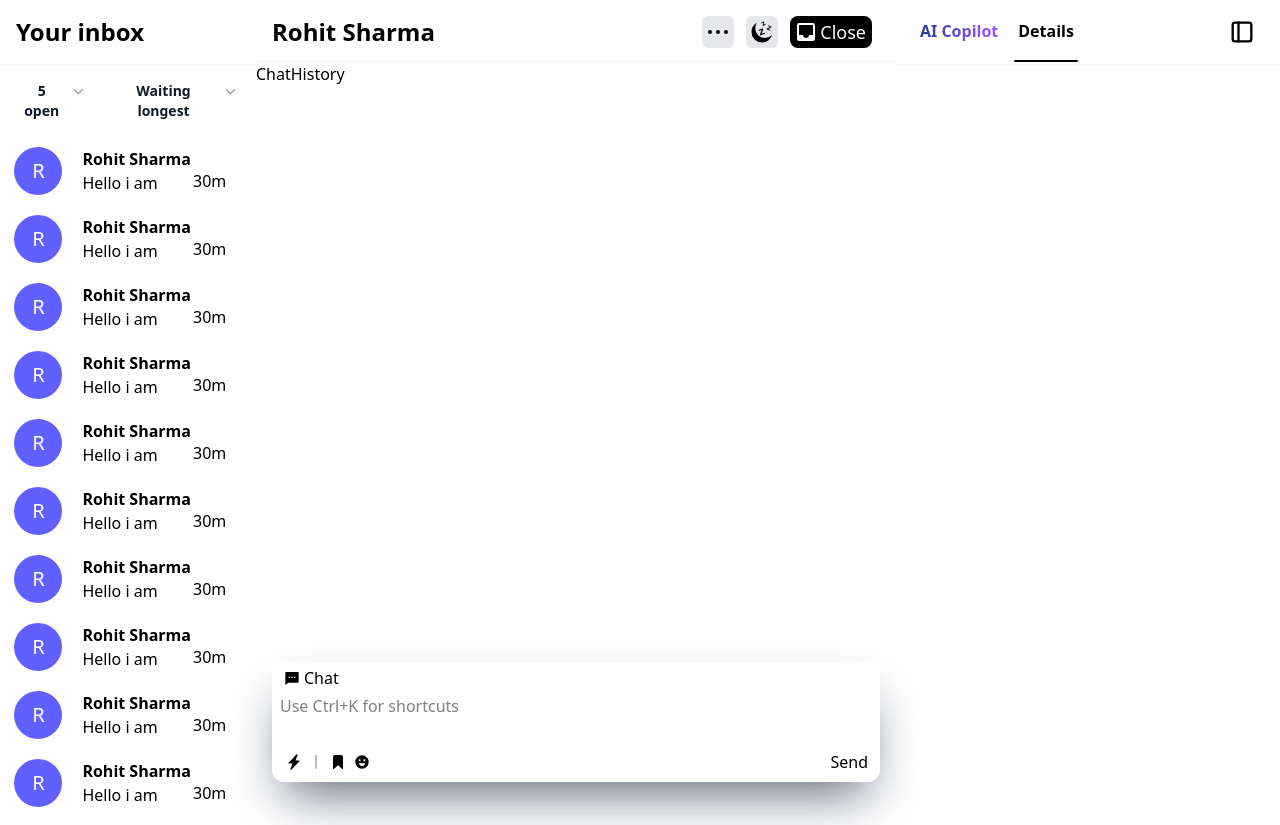
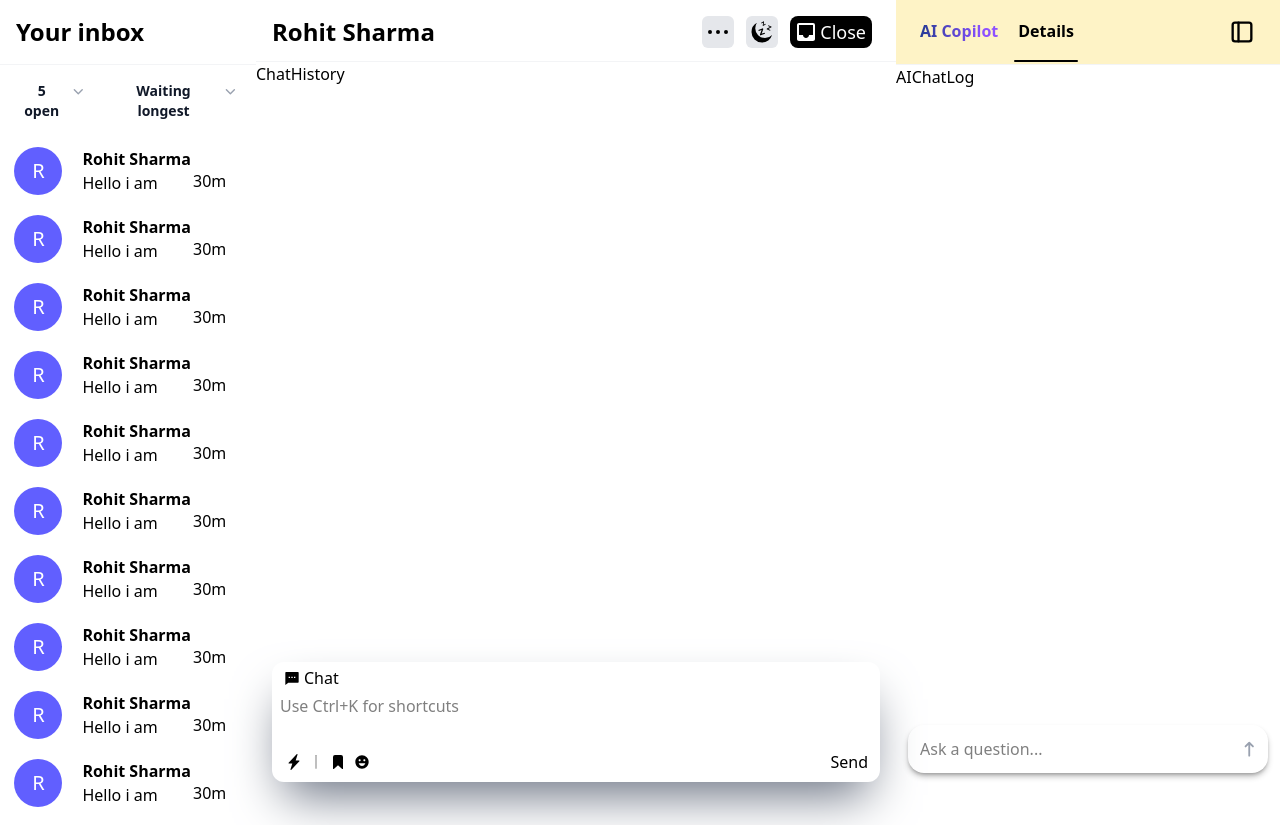
Before and after one commit to VaricelaZoster/Intercom, a React (Vite) app in the folder intercom/: page / in a window 1280 px wide. Built offline with nearby package versions, Linux system fonts and the light colour scheme.

Commit message:
Created AI chat and README

```diff
--- a/intercom/src/AIChatComponents/AIChatHeader.jsx
+++ b/intercom/src/AIChatComponents/AIChatHeader.jsx
@@ -15,7 +15,7 @@ const AIChatHeader = () => {
   ]
 
   return (
-    <div className={`flex justify-between overflow-x-hidden flex-auto gap-3 border-b-1 border-gray-100 pl-3 `}>
+    <div className={`flex justify-between overflow-x-hidden flex-auto gap-3 border-b-1 border-gray-100 pl-3 bg-amber-100 min-w-[100px]`}>
       <div className='flex flex-auto gap-3 pl-2 items-center'>
         <div
         className={`relative flex items-center bg-amber-300 font-semibold cursor-pointer h-16 px-1 bg-gradient-to-r from-blue-900 to-violet-500 to-80% bg-clip-text text-transparent border-b-2 border-transparent after:content-[''] after:absolute after:left-0 after:bottom-0 after:w-full after:h-0.5 after:rounded after:pointer-events-none ${selected ? 'after:bg-gradient-to-r after:from-blue-800 after:to-violet-500 after:h-0.5' : 'after:bg-transparent'}`}
--- /dev/null
+++ b/intercom/src/AIChatComponents/AIChatMain.jsx
@@ -0,0 +1,22 @@
+import React from 'react'
+import { HiArrowNarrowUp } from "react-icons/hi";
+
+const AIChatMain = () => {
+  return (
+    <div className='flex flex-col h-[calc(100vh-5rem)] justify-between'>
+        <div className='flex'>
+            AIChatLog
+        </div>
+        <div className='flex flex-row p-3'>
+            <div className='flex flex-auto items-center justify-between shadow-md/30 rounded-2xl'>
+                <textarea placeholder='Ask a question...' rows={1} className='flex flex-col text-left rounded-2xl w-[90%] resize-none focus:outline-none py-3 px-3'></textarea>
+                <div className='flex flex-auto items-center justify-center h-full rounded-2xl'>
+                    <HiArrowNarrowUp className='h-[80%] w-[80%] p-1.5 text-gray-400 hover:bg-black rounded-2xl hover:text-white transition duration:150 ease-linear'/>
+                </div>
+            </div>
+        </div>
+    </div>
+  )
+}
+
+export default AIChatMain
--- a/intercom/src/App.jsx
+++ b/intercom/src/App.jsx
@@ -8,7 +8,7 @@ const App = () => {
     <div className = "flex flex-row h-screen min-w-[325px]">
       <Inbox/>
       <Chat/>
-      <AIChat/>
+        <AIChat/>
     </div>
   )
 }
--- a/intercom/src/Components/AIChat.jsx
+++ b/intercom/src/Components/AIChat.jsx
@@ -1,11 +1,17 @@
 import React from 'react'
+import AIChatMain from '../AIChatComponents/AIChatMain'
 import AIChatHeader from '../AIChatComponents/AIChatHeader'
 
 const AIChat = () => {
   return (
-    <div className='flex-auto w-[30%] '>
-      <AIChatHeader/>
-    </div>
+      <div className='flex-auto w-[30%] hidden sm:block'>
+        <div className=''>
+          <AIChatHeader/>
+        </div>
+        <div>
+          <AIChatMain/>
+        </div>
+      </div>
   )
 }
 
```
Also changed, not shown: 1 other file (tests, documents, lock files or other folders).
